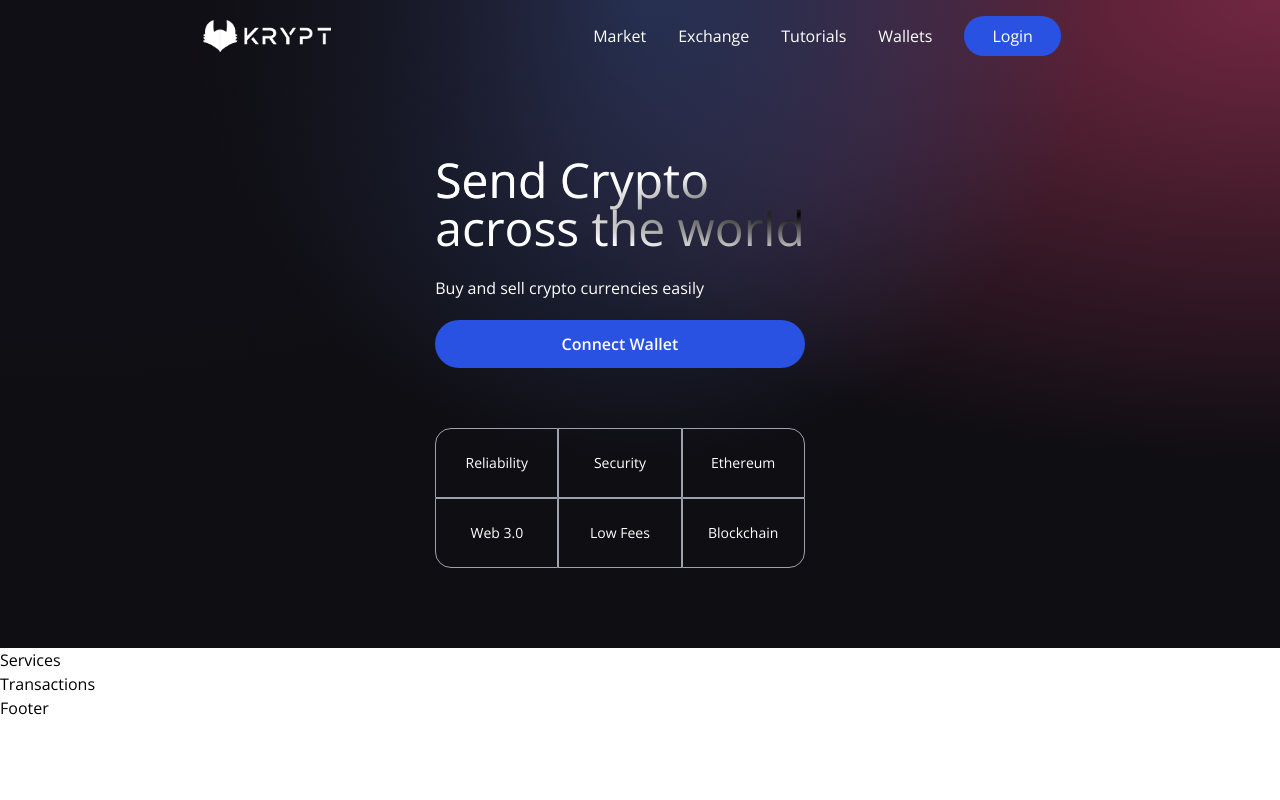
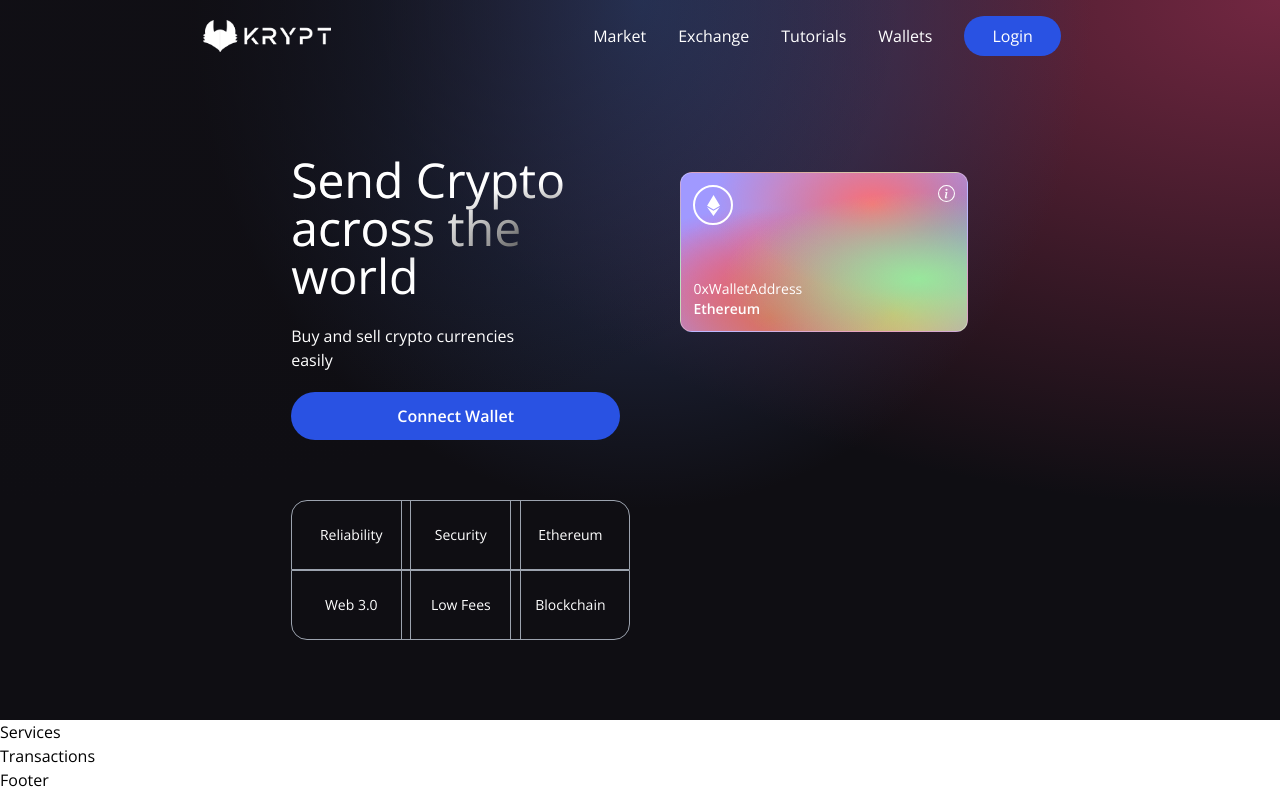
Before and after one commit to ankitpal1029/TransactionsTailwind, a React (Vite) app in the folder client/: page / in a window 1280 px wide. Built offline with nearby package versions, Linux system fonts and the light colour scheme.

Commit message:
wallet address card

```diff
--- a/client/src/components/Welcome.tsx
+++ b/client/src/components/Welcome.tsx
@@ -35,6 +35,23 @@
             <div className={`rounded-br-2xl ${commonStyles}`}>Blockchain</div>
           </div>
         </div>
+
+        <div className="flex flex-col flex-1 items-center justify-start w-full md:mt-0 mt-10">
+          <div className="p-3 justify-end items-start flex-col rounded-xl h-40 sm:w-72 w-full my-5 eth-card white-glassmorphism">
+            <div className="flex justify-between flex-col w-full h-full ">
+              <div className="flex justify-between items-start">
+                <div className="w-10 h-10 rounded-full border-2 border-white flex justify-center items-center">
+                  <SiEthereum fontSize={21} color="#fff" />
+                </div>
+                <BsInfoCircle fontSize={17} color="#fff" />
+              </div>
+              <div>
+                <p className="text-white font-light text-sm">0xWalletAddress</p>
+                <p className="text-white font-semibold text-sm">Ethereum</p>
+              </div>
+            </div>
+          </div>
+        </div>
       </div>
     </div>
   );
```
